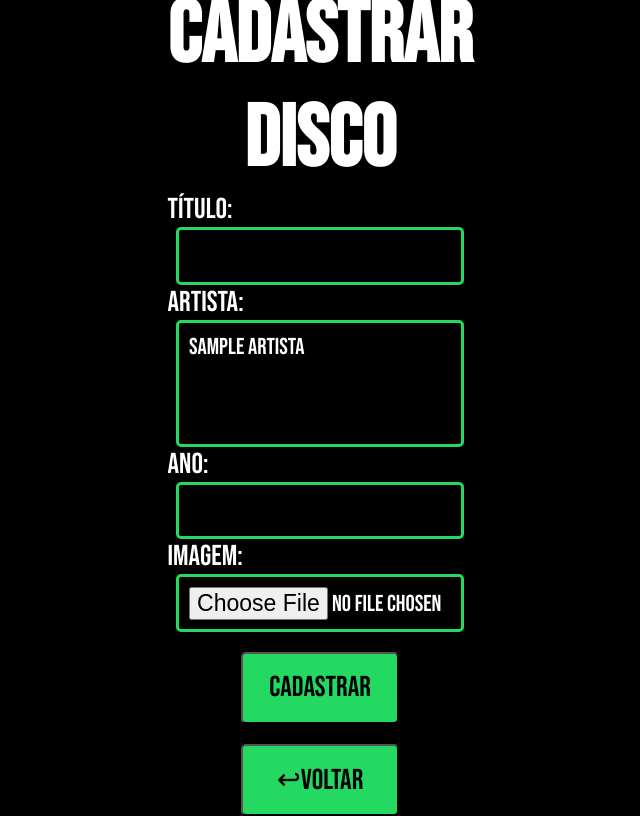
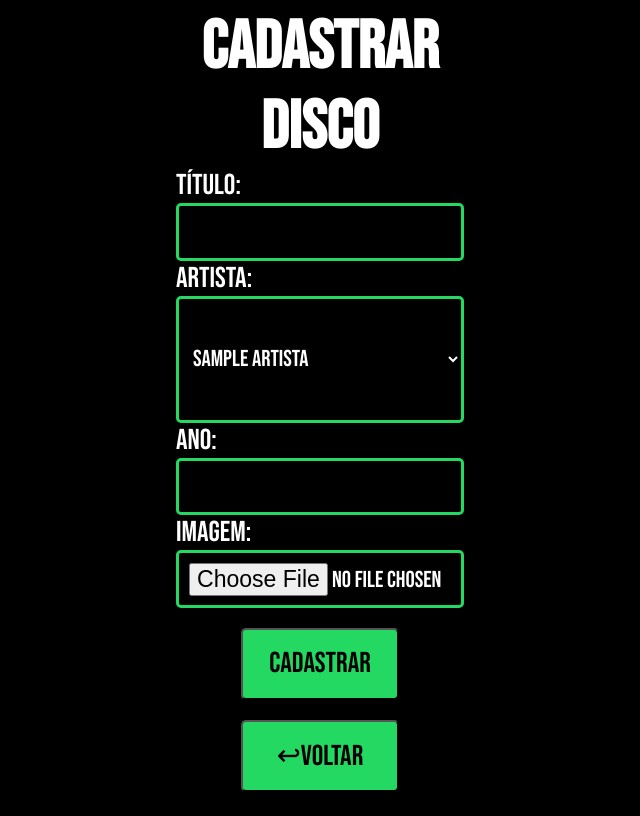
Before and after one commit to NGLedtx/DiscotecaPHP, a PHP site: page /disco/cadastrar/ in a window 1280 px wide. Shown: the whole page, without its empty margins (320-960 px from the left). After the commit the page ends 791 px from the top, so only its background shows below. Run offline with PHP 8.4, Linux system fonts and the light colour scheme; tables that the repository leaves empty hold one stand-in row (values such as "Sample post").

Commit message:
update TrabProg

```diff
--- a/TrabProg/Discoteca_code/disco/cadastrar/index.php
+++ b/TrabProg/Discoteca_code/disco/cadastrar/index.php
@@ -35,7 +35,7 @@
                             </div>
                             <label for="Artista" class="lbl">Artista: </label>
                             <div class="divAlinhar">
-                                <select size="3" class="input" name="artista" id="Artista" required>';
+                                <select class="input" name="artista" id="Artista" required>';
 
                     foreach($artistas as $artista) {
                         echo "<option value='{$artista['id']}'>{$artista['nome']}</option>";
--- a/TrabProg/Discoteca_code/disco/cadastrar/style.css
+++ b/TrabProg/Discoteca_code/disco/cadastrar/style.css
@@ -34,7 +34,7 @@ form > label{
 }
 h1{
     color: rgb(255, 255, 255);
-    font-size: 4.5em;
+    font-size: 3.5em;
     text-align: center;
     font-family: "Bebas Neue", sans-serif;
 }
--- a/TrabProg/Discoteca_code/emprestimo/cadastrar/index.php
+++ b/TrabProg/Discoteca_code/emprestimo/cadastrar/index.php
@@ -39,7 +39,7 @@
                                 <div id = "lblbtn">
                                  <label for="discoE"> Discos Disponíveis: </label>
                                 </div>
-                                <select size="3" name=idDisco" id="discoE">';
+                                <select name="idDisco" id="discoE">';
 
 
                     foreach($discos as $disco) {
--- a/TrabProg/Discoteca_code/emprestimo/listar/index.php
+++ b/TrabProg/Discoteca_code/emprestimo/listar/index.php
@@ -27,5 +27,8 @@
                     E-mail: {$disco['email']}<br><br>";
         }
     ?>
+    <a href="../../index.php">
+        <button>Voltar</button>
+    </a>
 </body>
 </html>
--- a/TrabProg/Discoteca_code/index.php
+++ b/TrabProg/Discoteca_code/index.php
@@ -38,7 +38,10 @@
                 <button class="button">Cadastrar empréstimo</button>
             </a>
             <a href="emprestimo/listar/">
-            <button class="button">Listar empréstimo</button>
+                <button class="button">Listar empréstimo</button>
+            </a>
+            <a href="emprestimo/devolucao/">
+                <button class="button">Devolver empréstimo</button>
             </a>
         </div>
     </div>
```
Also changed, not shown: TrabProg/Discoteca_code/emprestimo/devolucao/index.php (+9 -3 lines), TrabProg/Discoteca_code/uploads/66e17488c0007.jpg (added), TrabProg/Discoteca_code/uploads/66e174f6b5473.jpg (added), TrabProg/Discoteca_code/uploads/66e1756e1de0f.jpg (added).
